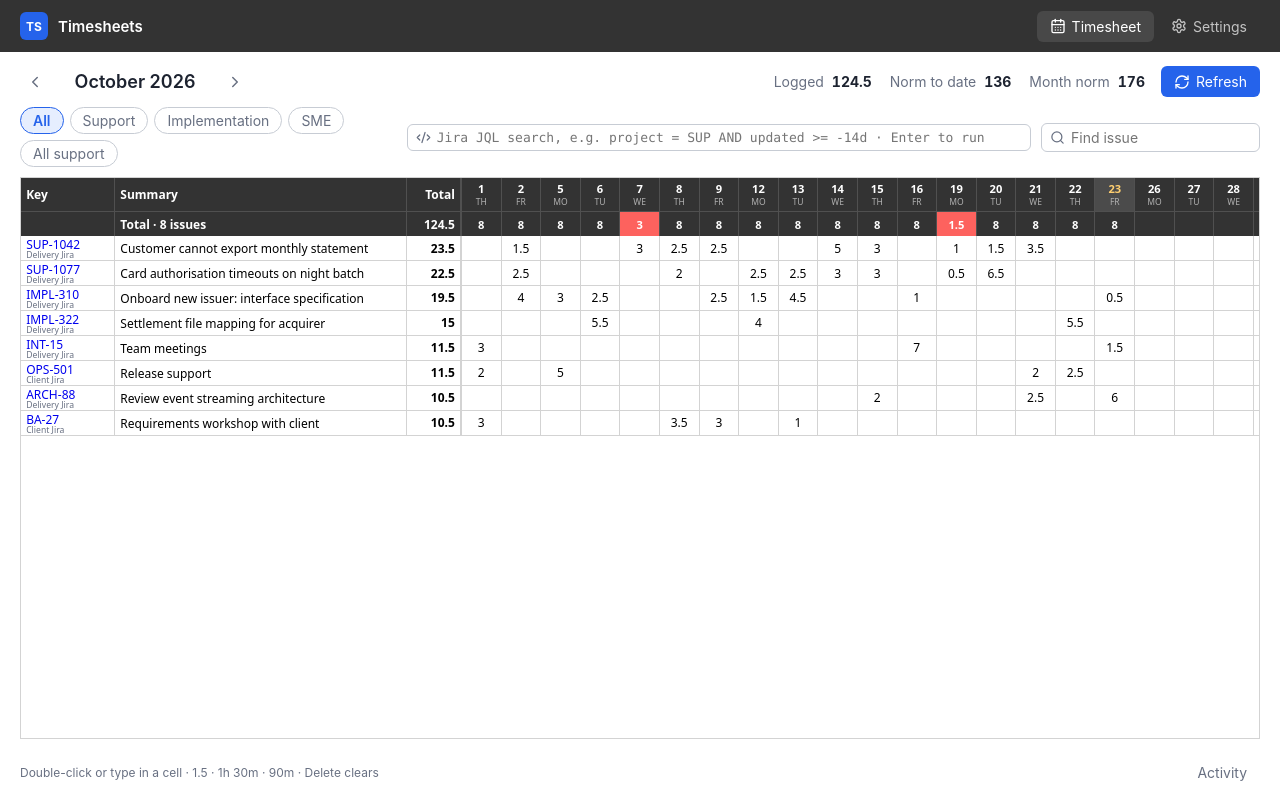
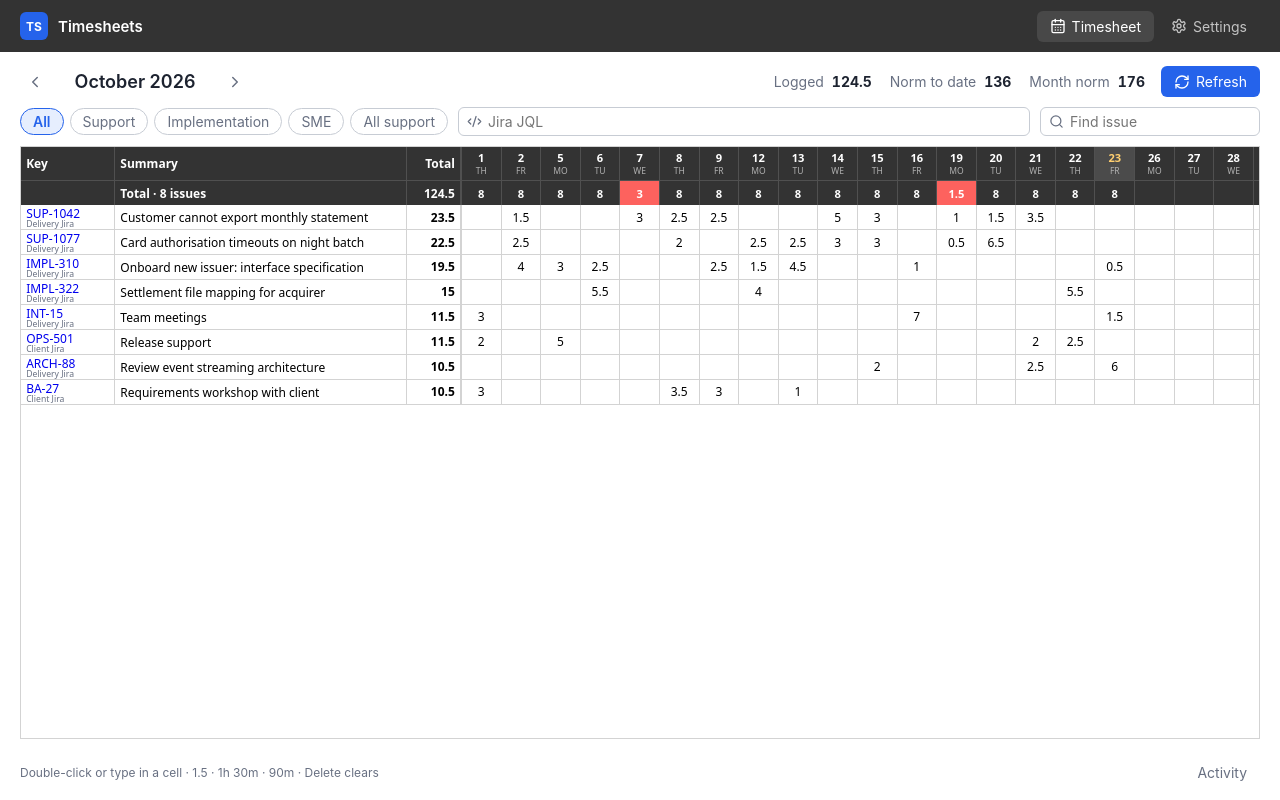
Before and after one commit to sava-code/Timesheets, a React (Vite) app: page / in a window 1280 px wide. Built offline with nearby package versions, Linux system fonts and the light colour scheme.

Commit message:
JQL bar: same style as Find issue, shrinks as filter chips grow
Filter chips stay on one line and take space from the JQL bar, which
shrinks down to the Find issue width before the chips wrap. Both bars
share one style; the JQL placeholder is just 'Jira JQL'. 0.4.2.

```diff
--- a/package.json
+++ b/package.json
@@ -1,7 +1,7 @@
 {
   "name": "timesheets",
   "productName": "Timesheets",
-  "version": "0.4.1",
+  "version": "0.4.2",
   "private": true,
   "description": "Desktop app for viewing and editing your monthly Jira worklogs in a spreadsheet-like grid.",
   "author": "mixaxa85",
--- a/src/TimesheetView.tsx
+++ b/src/TimesheetView.tsx
@@ -546,7 +546,7 @@ export function TimesheetView({ data, onOpenSettings }: Props) {
           <input
             value={searchDraft}
             aria-label="Jira JQL search"
-            placeholder="Jira JQL search, e.g. project = SUP AND updated >= -14d · Enter to run"
+            placeholder="Jira JQL"
             spellCheck={false}
             onChange={(event) => setSearchDraft(event.target.value)}
             onKeyDown={(event) => {
--- a/src/styles.css
+++ b/src/styles.css
@@ -263,11 +263,18 @@ button:focus-visible {
   margin-left: 4px;
 }
 
-/* Chips | JQL search | Find issue. The JQL search starts exactly at the Summary column's right
-   border: the chips column is as wide as Key + Summary (+1px for the table frame). */
+/* Chips | JQL search | Find issue.
+   - The chips column is at least as wide as Key + Summary (+1px for the table frame), so by default
+     the JQL search starts at the Summary column's right border.
+   - More chips widen that column on one line and shorten the JQL search, down to the width of
+     "Find issue"; past that the chips wrap. */
 .filters {
+  --search-width: 220px;
   display: grid;
-  grid-template-columns: calc(1px + var(--grid-font-size, 14px) * 32.15) minmax(0, 1fr) auto;
+  grid-template-columns:
+    minmax(calc(1px + var(--grid-font-size, 14px) * 32.15), max-content)
+    minmax(var(--search-width), 1fr)
+    auto;
   align-items: center;
   column-gap: 0;
 }
@@ -277,7 +284,9 @@ button:focus-visible {
   min-width: 0;
 }
 
-.jqlSearch {
+/* The JQL search and "Find issue" share one style */
+.jqlSearch,
+.search {
   display: flex;
   align-items: center;
   gap: 6px;
@@ -289,28 +298,23 @@ button:focus-visible {
   min-width: 0;
 }
 
-.jqlSearch input {
+.jqlSearch input,
+.search input {
   flex: 1;
+  min-width: 0;
   border: 0;
   padding: 5px 0;
   background: transparent;
-  font-family: ui-monospace, SFMono-Regular, Menlo, Consolas, monospace;
-  font-size: 13px;
-  min-width: 0;
 }
 
-.jqlSearch input:focus {
+.jqlSearch input:focus,
+.search input:focus {
   outline: none;
 }
 
-.jqlSearch:focus-within,
-.jqlSearch.active {
-  border-color: var(--accent);
-  box-shadow: 0 0 0 1px var(--accent);
-}
-
-.jqlSearch.active {
-  color: var(--accent);
+.search {
+  width: var(--search-width);
+  margin-left: 10px;
 }
 
 .chips {
@@ -332,29 +336,6 @@ button:focus-visible {
   border-color: var(--accent);
   color: var(--accent);
   font-weight: 600;
-}
-
-.search {
-  display: flex;
-  align-items: center;
-  gap: 6px;
-  margin-left: 10px;
-  padding: 0 8px;
-  border: 1px solid var(--border-strong);
-  border-radius: 6px;
-  background: var(--surface);
-  color: var(--muted);
-}
-
-.search input {
-  border: 0;
-  padding: 5px 0;
-  width: 180px;
-  background: transparent;
-}
-
-.search input:focus {
-  outline: none;
 }
 
 .gridWrap {
```
Also changed, not shown: 1 other file (tests, documents, lock files or other folders).
